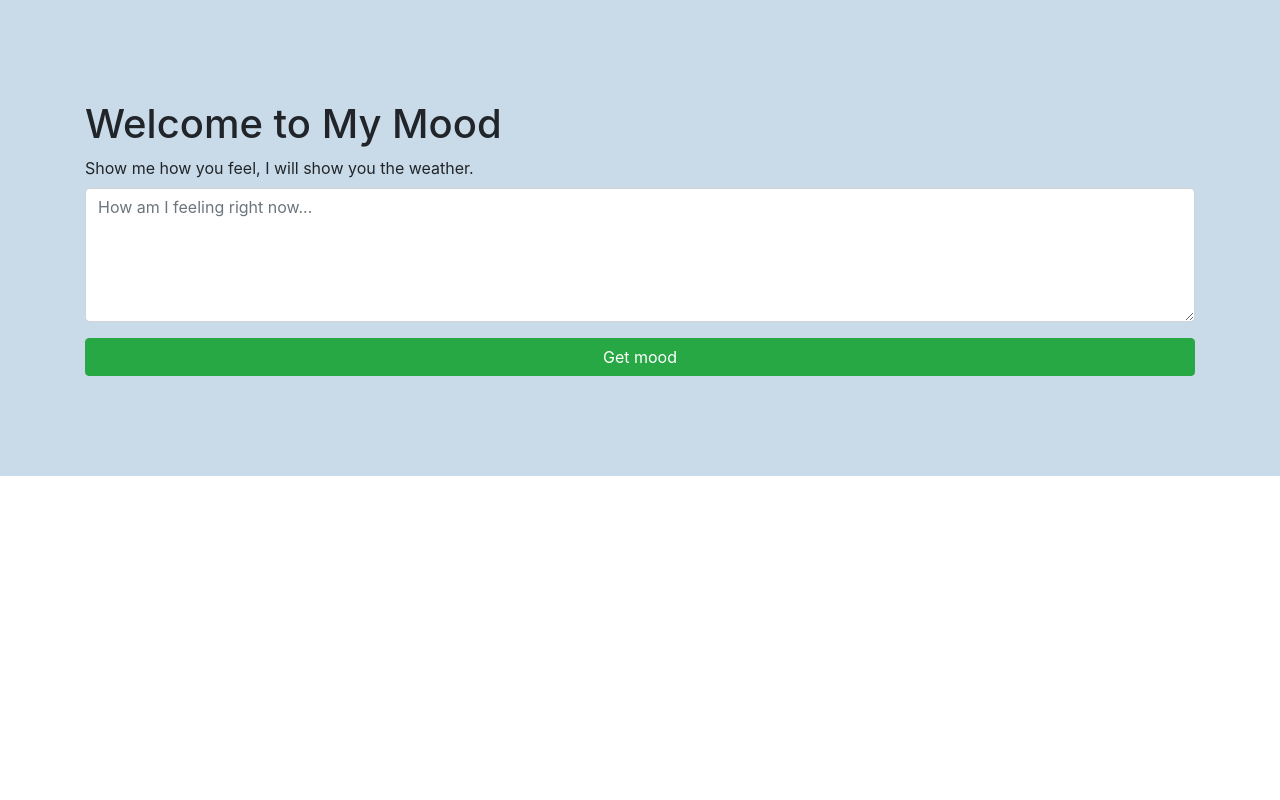
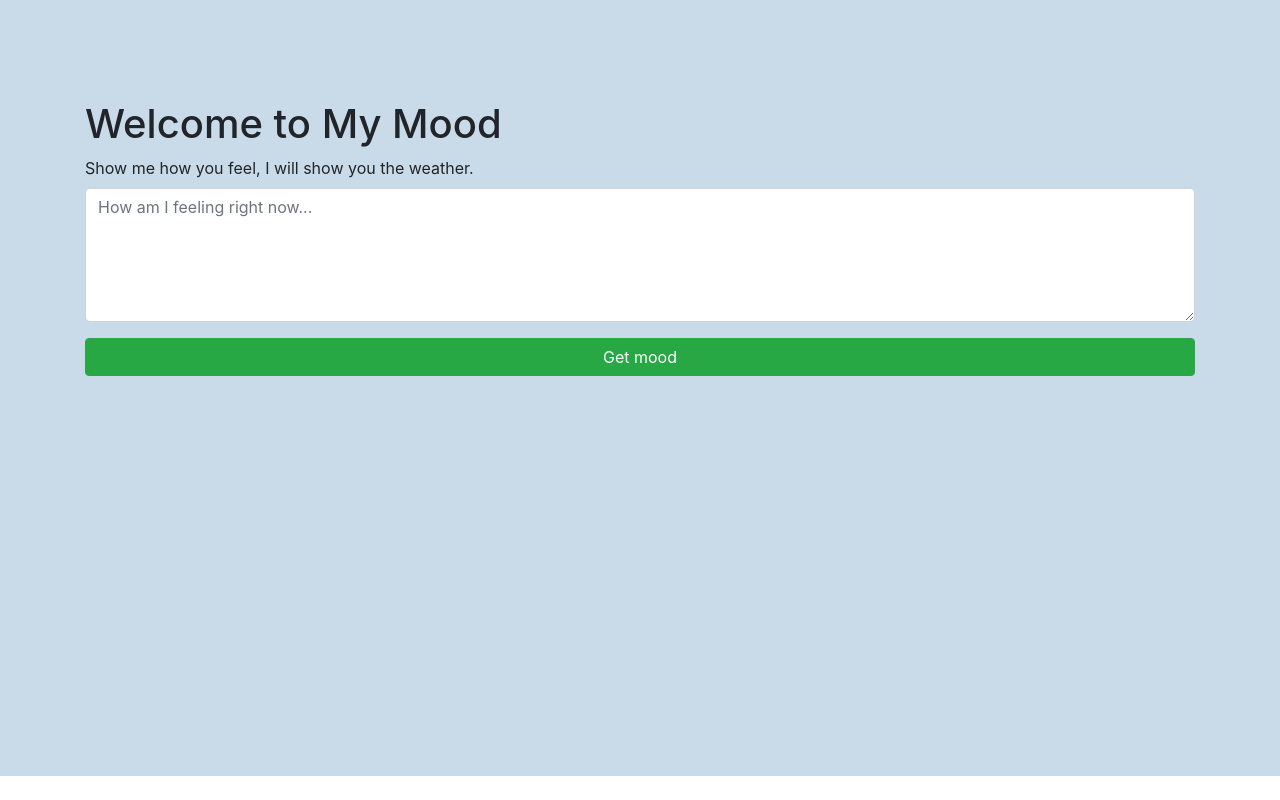
Before and after one commit to ruyaflute/my-mood, a React (Create React App) app: page / in a window 1280 px wide. Built offline with nearby package versions, Linux system fonts and the light colour scheme.

Commit message:
I feel like Im in a sort of addiction and I dont think is healthy

```diff
--- a/src/App.css
+++ b/src/App.css
@@ -34,11 +34,10 @@
   width: 100px;
 }
 
-
-
-#clouds {
-	padding: 100px 0;
-	background: #c9dbe9;
+#background {
+  padding: 100px 0 400px 0;
+  background-color: #c9dbe9;
+  height:100%;
   }
 
 .cloud {
@@ -132,7 +131,6 @@
     left: 0;
     width: 100%;
     height: 100%;
-    background: #f3f2b1;
     animation-name: backdiv;
     animation-duration: 8s;
 	  animation-iteration-count: infinite;
--- a/src/App.js
+++ b/src/App.js
@@ -55,7 +55,7 @@ class App extends React.Component {
             <div className="cloud x5"></div>
           </div>
         );
-      }
+      };
 
 
   render() {
@@ -64,7 +64,7 @@ class App extends React.Component {
     const mood = this.state.mood;
 
     return (
-      <div id="clouds">
+      <div id="background">
         <Container>
           <div>
             <h1 className="title">Welcome to My Mood</h1>
@@ -100,13 +100,6 @@ class App extends React.Component {
                 </Col>
               </Row>
             </Form>
-            {mood === "" ? null : (
-              <Row>
-                <Col className="mood-container">
-                <h5 id="mood">{mood}</h5>
-                </Col>
-              </Row>
-            )}
 
             {mood === "" ? null : (
             mood.includes("POSITIVE") ?
```
Lines whose indentation alone changed are shown as unchanged.
